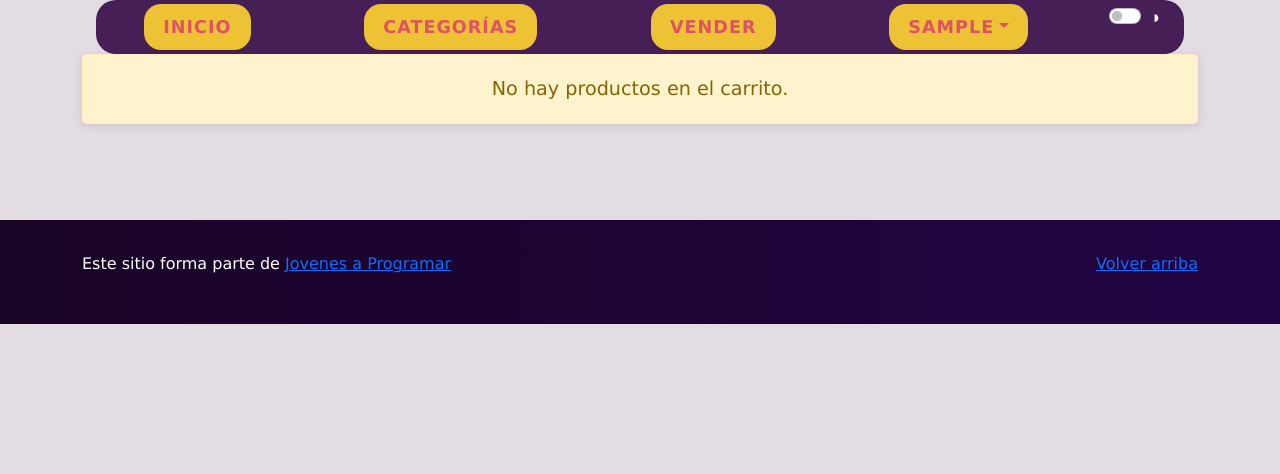
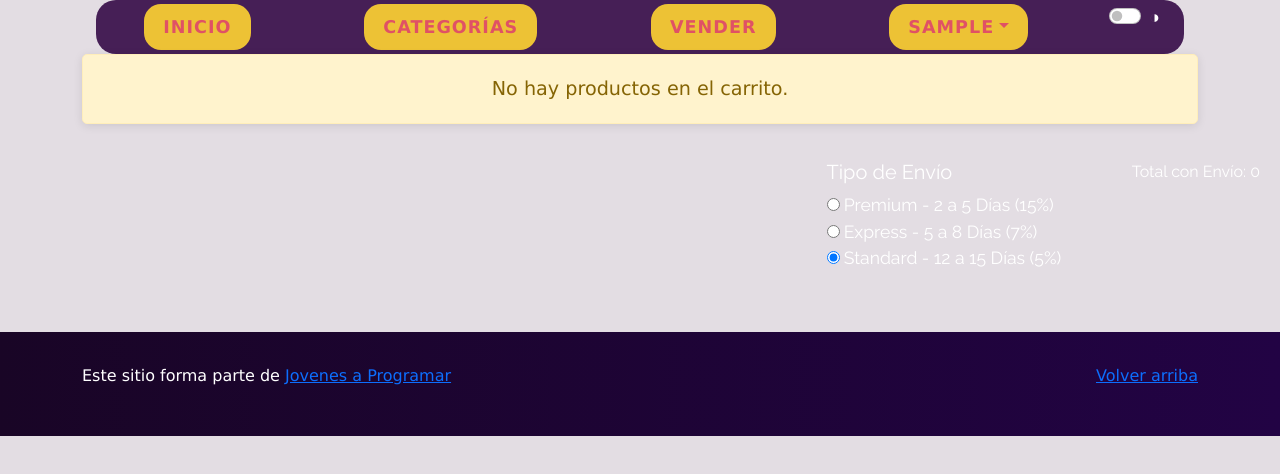
Before and after one commit to sosoph11/e-commerce, a plain HTML site: page cart.html in a window 1280 px wide. Drawn offline with Linux system fonts and the light colour scheme; sample sign-in values are in the browser's storage.

Commit message:
Costos en cart.html
Parte del html de Costos en base al js

```diff
--- a/cart.html
+++ b/cart.html
@@ -4,14 +4,16 @@
 <head>
   <meta http-equiv="Content-Type" content="text/html; charset=UTF-8">
   <meta name="viewport" content="width=device-width, initial-scale=1, shrink-to-fit=no">
-  <title>eMercado - Todo lo que busques está aquí</title>
+  <title> eMercado - Todo lo que busques está aquí </title>
   <link href="https://fonts.googleapis.com/css?family=Raleway:300,300i,400,400i,700,700i,900,900i" rel="stylesheet">
   <link href="css/bootstrap.min.css" rel="stylesheet">
   <link href="css/font-awesome.min.css" rel="stylesheet">
   <link href="css/styles.css" rel="stylesheet">
 </head>
 
+
 <body>
+  <!-- LA NARBAR -->
   <nav class="navbar navbar-expand-lg navbar-dark p-1">
     <div class="container">
       <button class="navbar-toggler" type="button" data-bs-toggle="collapse" data-bs-target="#navbarNav"
@@ -21,29 +23,32 @@
       <div class="collapse navbar-collapse" id="navbarNav">
         <ul class="navbar-nav w-100 justify-content-between">
           <li class="nav-item">
-            <a class="nav-link" href="index.html">Inicio</a>
+            <a class="nav-link" href="index.html"> Inicio </a>
           </li>
           <li class="nav-item">
-            <a class="nav-link" href="categories.html">Categorías</a>
+            <a class="nav-link" href="categories.html"> Categorías </a>
           </li>
           <li class="nav-item">
-            <a class="nav-link" href="sell.html">Vender</a>
+            <a class="nav-link" href="sell.html"> Vender </a>
           </li>
           <li class="nav-item dropdown">
             <a id="user-name" class="nav-link dropdown-toggle" href="#" role="button" data-bs-toggle="dropdown" aria-expanded="false"></a>
             <ul class="dropdown-menu dropdown-menu-right">
-              <li><a class="dropdown-item" href="cart.html">Mi carrito</a><span id="cart-badge">0</span></li>
-              <li><a class="dropdown-item" href="my-profile.html">Mi perfil</a></li>
-              <li><a id="logout" class="dropdown-item" href="login.html">Cerrar sesión</a></li>
+              <li><a class="dropdown-item" href="cart.html"> Mi carrito </a><span id="cart-badge">0</span></li>
+              <li><a class="dropdown-item" href="my-profile.html"> Mi perfil </a></li>
+              <li><a id="logout" class="dropdown-item" href="login.html"> Cerrar sesión </a></li>
             </ul>
           <li class="form-check form-switch mb-3" class="nav-item">
             <input class="form-check-input" type="checkbox" id="darkModeSwitch">
-            <label class="form-check-label" for="darkModeSwitch">◑</label>
+            <label class="form-check-label" for="darkModeSwitch"> ◑ </label>
           </li>
         </ul>
       </div>
     </div>
   </nav>
+
+
+  <!-- MIREN QUE HERMOSO ES EL MAIN -->
     <main>
       <div class="container">
         <div id="empty-cart-message" class="alert alert-warning text-center" role="alert" style="display: none;">
@@ -52,42 +57,72 @@
       </div>
     <div class="cart-container">
       <div class="cart-items">
-        <!-- Producto individual en el carrito -->
+
+
+        <!-- PRODUCTO INDIVIDUAL USADO DE EJEMPLO -->
         <div class="cart-item">
           <img src="img/lienzo.jpg" alt="Lienzo de 40 x 60 cm" class="item-image">
             <div class="item-details">
              <h5 class="item-name">Lienzo de 40 x 60 cm</h5>
-            <p class="item-description">¿Estás con estrés? Esto es idóneo para calmar tu crisis…</p>
-            <p class="item-price">Precio $250</p>
+              <p class="item-description"> ¿Estás con estrés? Esto es idóneo para calmar tu crisis… </p>
+                <p class="item-price"> Precio $250 </p>
           </div>
           <div class="item-controls">
             <button class="btn-remove">🗑️</button>
             <div class="quantity-controls">
-              <button class="btn-decrease">-</button>
-              <span class="quantity">1</span>
-              <button class="btn-increase">+</button>
+              <button class="btn-decrease"> - </button>
+                <span class="quantity"> 1 </span>
+                  <button class="btn-increase"> + </button>
             </div>
           </div>
         </div>
       </div>
 
+
+      <!-- TIPOS DE ENVIOS -->
+      <div class="shipping-options">
+        <h5> Tipo de Envío </h5>
+        <div>
+          <input type="radio" id="premium" name="shipping" value="0.15">
+            <label for="premium"> Premium - 2 a 5 Días (15%) </label>
+        </div>
+        <div>
+          <input type="radio" id="express" name="shipping" value="0.07">
+            <label for="express"> Express - 5 a 8 Días (7%) </label>
+        </div>
+        <div>
+          <input type="radio" id="standard" name="shipping" value="0.05" checked>
+            <label for="standard"> Standard - 12 a 15 Días (5%) </label>
+        </div>
+      </div>
+        <p> Total con Envío: <span class="total-with-shipping"> 0 </span></p>
+
+
+<!-- EL RESUMEN DE COMPRA BRRRR -->
       <div class="cart-summary">
-        <h5>Resumen de la compra</h5>
-        <p class="total-quantity">Productos (0)</p> <!-- Este se actualiza automáticamente -->
-        <p>Total: <span class="total-price">0</span></p> <!-- Este también se actualizará -->
-        <button class="btn-checkout">FINALIZAR COMPRA</button>
-        <button class="btn-continue-shopping">SEGUIR COMPRANDO</button>
+        <h5> Resumen de la compra </h5>
+          <p class="total-quantity"> Productos (0) </p> <!-- Este se actualiza automáticamente -->
+          <p> Total: <span class="total-price"> 0 </span></p> <!-- Este también se actualizará, esperemos -->
+            <button class="btn-checkout"> FINALIZAR COMPRA </button>
+            <button class="btn-continue-shopping"> SEGUIR COMPRANDO </button>
       </div>
     </div>
   </main>
+
+
+  <!-- FOOTER O LA PARTE QUE NADIE LEE -->
   <footer class="text-muted">
     <div class="container">
       <p class="float-end">
-        <a href="#">Volver arriba</a>
+        <a href="#"> Volver arriba </a>
       </p>
-      <p>Este sitio forma parte de <a href="https://jovenesaprogramar.edu.uy/" target="_blank">Jovenes a Programar</a></p>
+
+      <p> Este sitio forma parte de <a href="https://jovenesaprogramar.edu.uy/" target="_blank"> Jovenes a Programar </a></p>
     </div>
   </footer>
+
+
+<!-- CARGANDO EL SPINNER -->
   <div id="spinner-wrapper">
     <div class="lds-ring">
       <div></div>
@@ -96,10 +131,12 @@
       <div></div>
     </div>
   </div>
+
+
+  <!-- SCRIPTSSSS -->
     <script src="js/bootstrap.bundle.min.js"></script>
     <script src="js/login.js"></script>
     <script src="js/init.js"></script>
     <script src="js/cart.js"></script>
   </body>
-
 </html>
```
Lines whose indentation alone changed are shown as unchanged.
